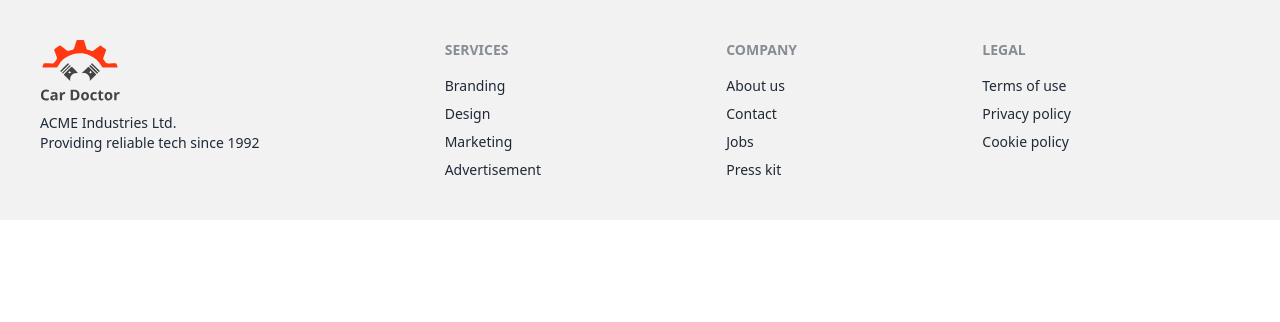
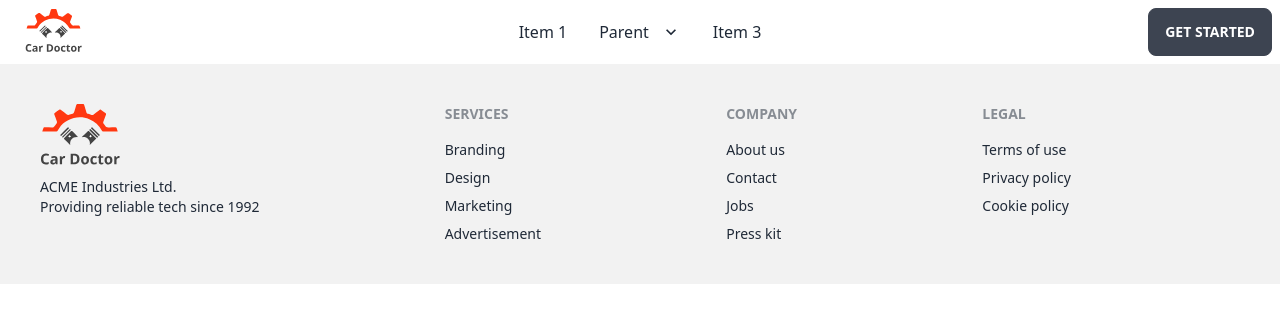
Before and after one commit to rhsabbir1/car-doctors-client, a React (Vite) app: page / in a window 1280 px wide. Shown: the top 322 px of the page. Built offline with nearby package versions, Linux system fonts and the light colour scheme.

Commit message:
navber added

```diff
--- a/src/Layout/Main.jsx
+++ b/src/Layout/Main.jsx
@@ -1,11 +1,12 @@
 import React from 'react';
 import { Outlet } from 'react-router-dom';
 import Footer from '../pages/Shared/Footer/Footer';
+import Navber from '../pages/Shared/Navber/Navber';
 
 const Main = () => {
     return (
         <div>
-
+            <Navber></Navber>
             <Outlet></Outlet>
             <Footer></Footer>
         </div>
--- a/src/main.jsx
+++ b/src/main.jsx
@@ -1,12 +1,15 @@
 import React from 'react'
 import ReactDOM from 'react-dom/client'
 import './index.css'
-import { RouterProvider  } from 'react-router-dom'
+import { RouterProvider } from 'react-router-dom'
 import router from './Routers/Routers'
 
 
 
 
 ReactDOM.createRoot(document.getElementById('root')).render(
-  <RouterProvider router={router}></RouterProvider>
+  <div className='max-w-7xl	mx-auto'>
+    <RouterProvider router={router}></RouterProvider>
+  </div>
+
 )
--- /dev/null
+++ b/src/pages/Shared/Navber/Navber.jsx
@@ -0,0 +1,54 @@
+import React from 'react';
+import { Link } from 'react-router-dom';
+import logo from '../../../assets/logo.svg';
+
+const Navber = () => {
+    return (
+        <div className="navbar bg-base-100">
+            <div className="navbar-start">
+                <div className="dropdown">
+                    <label tabIndex={0} className="btn btn-ghost lg:hidden">
+                        <svg xmlns="http://www.w3.org/2000/svg" className="h-5 w-5" fill="none" viewBox="0 0 24 24" stroke="currentColor"><path strokeLinecap="round" strokeLinejoin="round" strokeWidth="2" d="M4 6h16M4 12h8m-8 6h16" /></svg>
+                    </label>
+                    <ul tabIndex={0} className="menu menu-compact dropdown-content mt-3 p-2 shadow bg-base-100 rounded-box w-52">
+                        <li><a>Item 1</a></li>
+                        <li tabIndex={0}>
+                            <a className="justify-between">
+                                Parent
+                                <svg className="fill-current" xmlns="http://www.w3.org/2000/svg" width="24" height="24" viewBox="0 0 24 24"><path d="M8.59,16.58L13.17,12L8.59,7.41L10,6L16,12L10,18L8.59,16.58Z" /></svg>
+                            </a>
+                            <ul className="p-2">
+                                <li><a>Submenu 1</a></li>
+                                <li><a>Submenu 2</a></li>
+                            </ul>
+                        </li>
+                        <li><a>Item 3</a></li>
+                    </ul>
+                </div>
+
+                <Link to="/"><img className="btn btn-ghost normal-case text-xl" src={logo} alt="" /></Link>
+            </div>
+            <div className="navbar-center hidden lg:flex">
+                <ul className="menu menu-horizontal px-1">
+                    <li><a>Item 1</a></li>
+                    <li tabIndex={0}>
+                        <a>
+                            Parent
+                            <svg className="fill-current" xmlns="http://www.w3.org/2000/svg" width="20" height="20" viewBox="0 0 24 24"><path d="M7.41,8.58L12,13.17L16.59,8.58L18,10L12,16L6,10L7.41,8.58Z" /></svg>
+                        </a>
+                        <ul className="p-2">
+                            <li><a>Submenu 1</a></li>
+                            <li><a>Submenu 2</a></li>
+                        </ul>
+                    </li>
+                    <li><a>Item 3</a></li>
+                </ul>
+            </div>
+            <div className="navbar-end">
+                <a className="btn">Get started</a>
+            </div>
+        </div>
+    );
+};
+
+export default Navber;
```
